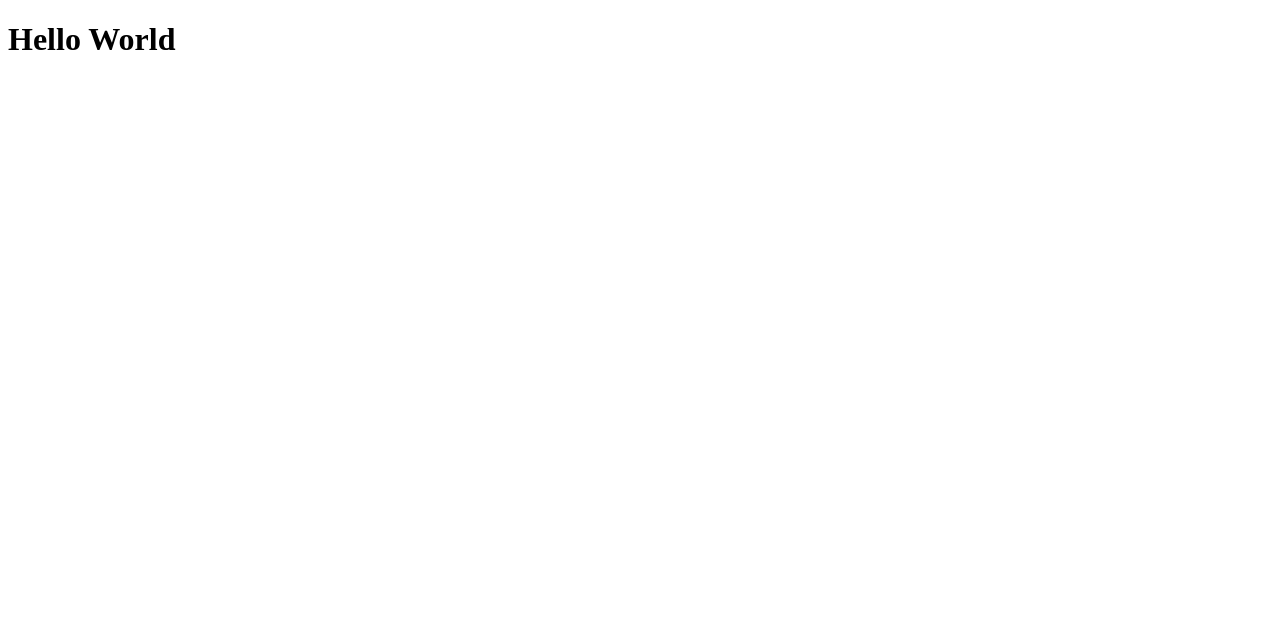
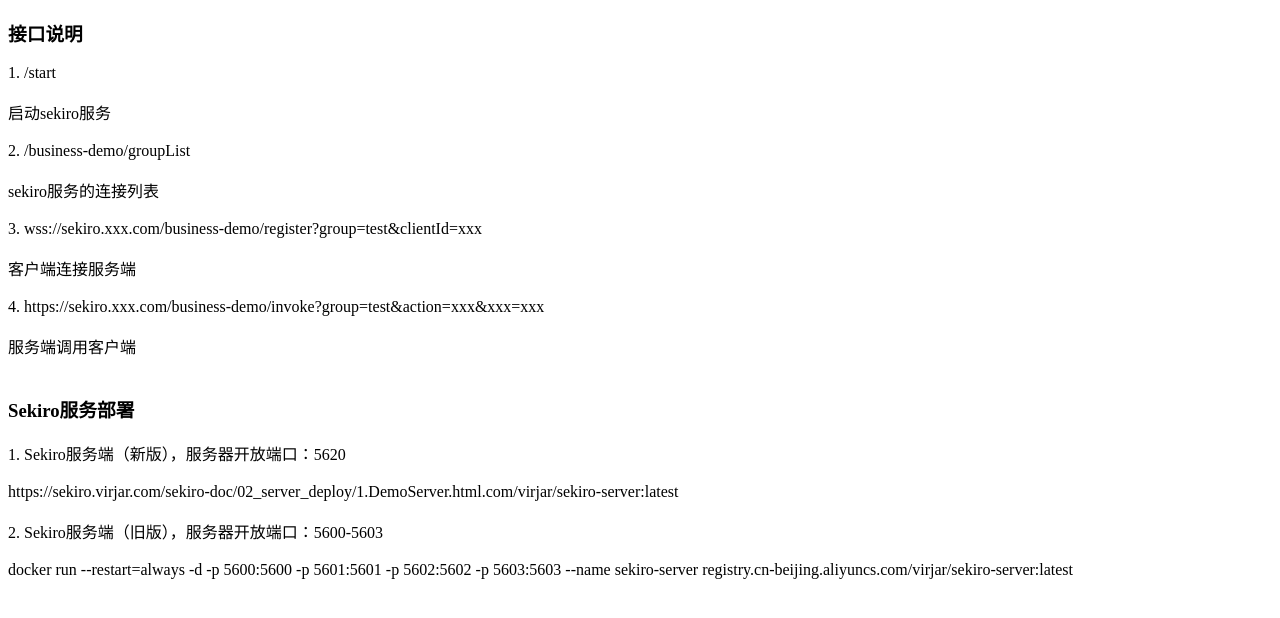
Before and after one commit to mo79571830/sekiro-1, a Flask app: page / in a window 1280 px wide. Before the commit the part shown is almost empty. Shown: the top 618 px of the page. Run offline with Flask 2, Linux system fonts and the light colour scheme.

Commit message:
更新sekiro启动方式
Signed-off-by: guoxianru <admin@addcoder.com>

```diff
--- a/manage.py
+++ b/manage.py
@@ -4,16 +4,20 @@
 # @UpdateTime: 2021-09-15
 
 import logging
+import os
 
 from flask import Flask, render_template
 from flask_script import Manager, Server
-
-import sekiro_server
 
 logging.basicConfig(level=logging.INFO)
 app = Flask(__name__, template_folder="templates")
 manager = Manager(app)
 manager.add_command("runserver", Server("0.0.0.0", port=5000))
+
+
+def start_sekiro():
+    status = os.popen("cd /srv/sekiro && sh /srv/sekiro/sekiro_run.sh")
+    return status
 
 
 @app.route("/", methods=["GET"], strict_slashes=False)
@@ -22,9 +26,12 @@
 
 
 @app.route("/start", methods=["GET"], strict_slashes=False)
-def index():
-    sekiro_server.scheduler.start()
-    return render_template("index.html")
+def start():
+    try:
+        status = start_sekiro()
+        return {"code": "1", "msg": "sekiro服务启动成功", "status": status}
+    except:
+        return {"code": "0", "msg": "sekiro服务启动失败"}
 
 
 if __name__ == "__main__":
--- a/sekiro_server.py
+++ /dev/null
@@ -1,23 +0,0 @@
-# -*- coding: utf-8 -*-
-# @Author: GXR
-# @CreateTime: 2021-09-15
-# @UpdateTime: 2021-09-15
-
-import os
-
-from apscheduler.schedulers.blocking import BlockingScheduler
-
-
-def start_sekiro():
-    os.popen("cd /srv/sekiro && sh /srv/sekiro/sekiro_run.sh")
-
-
-scheduler_options = {
-    "job_defaults": {"coalesce": True, "max_instances": 1, "misfire_grace_time": 30}
-}
-scheduler = BlockingScheduler(**scheduler_options)
-
-scheduler.add_job(start_sekiro, "interval", minutes=0.1, id="sekiro")
-
-if __name__ == "__main__":
-    scheduler.start()
--- a/templates/index.html
+++ b/templates/index.html
@@ -2,9 +2,53 @@
 <html lang="en">
 <head>
     <meta charset="UTF-8">
-    <title>sekiro</title>
+    <title>Sekiro服务</title>
 </head>
 <body>
-<h1>Hello World</h1>
+
+<h3>接口说明</h3>
+<p>
+    <span>
+        1. /start
+    </span><br><br>
+    <span>
+        启动sekiro服务
+    </span><br><br>
+    <span>
+        2. /business-demo/groupList
+    </span><br><br>
+    <span>
+        sekiro服务的连接列表
+    </span><br><br>
+    <span>
+        3. wss://sekiro.xxx.com/business-demo/register?group=test&clientId=xxx
+    </span><br><br>
+    <span>
+        客户端连接服务端
+    </span><br><br>
+    <span>
+        4. https://sekiro.xxx.com/business-demo/invoke?group=test&action=xxx&xxx=xxx
+    </span><br><br>
+    <span>
+        服务端调用客户端
+    </span><br><br>
+</p>
+
+<h3>Sekiro服务部署</h3>
+<p>
+    <span>
+        1. Sekiro服务端（新版），服务器开放端口：5620
+    </span><br><br>
+    <span>
+        https://sekiro.virjar.com/sekiro-doc/02_server_deploy/1.DemoServer.html.com/virjar/sekiro-server:latest
+    </span><br><br>
+    <span>
+        2. Sekiro服务端（旧版），服务器开放端口：5600-5603
+    </span><br><br>
+    <span>
+        docker run --restart=always -d -p 5600:5600 -p 5601:5601 -p 5602:5602 -p 5603:5603 --name sekiro-server registry.cn-beijing.aliyuncs.com/virjar/sekiro-server:latest
+    </span><br><br>
+</p>
+
 </body>
 </html>
```
Also changed, not shown: README.md, 2 other files.
